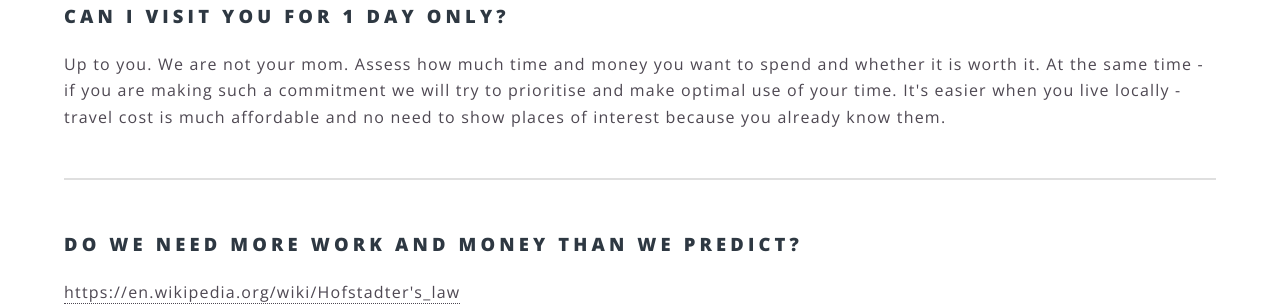
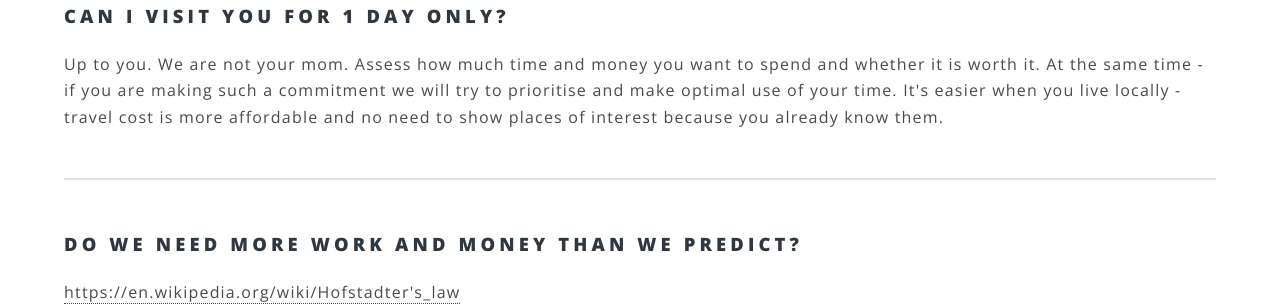
Before and after one commit to astralship/astralship.github.io, a Jekyll site: the page built from faq.html, in a window 1280 px wide and 1400 px high, scrolled down 2389 px. Shown: the part 150-456 px from the top of the window. Built offline with Jekyll 4.4.1, drawn with Linux system fonts in a browser that asks for light colours; comment, search, counter and statistics services are not loaded.

```diff
--- a/_sass/our-styles.scss
+++ b/_sass/our-styles.scss
@@ -1,3 +1,7 @@
+img {
+  max-width: 100% !important;
+}
+
 [data-slide] { // so that there is initial fade-in effect
 	display: none;
 }
--- a/faq.html
+++ b/faq.html
@@ -43,7 +43,7 @@ order: 999998
 	<hr />
 
 	<h3>Can I visit you for 1 day only?</h3>
-	<p>Up to you. We are not your mom. Assess how much time and money you want to spend and whether it is worth it. At the same time - if you are making such a commitment we will try to prioritise and make optimal use of your time. It's easier when you live locally - travel cost is much affordable and no need to show places of interest because you already know them.</p>
+	<p>Up to you. We are not your mom. Assess how much time and money you want to spend and whether it is worth it. At the same time - if you are making such a commitment we will try to prioritise and make optimal use of your time. It's easier when you live locally - travel cost is more affordable and no need to show places of interest because you already know them.</p>
 
 
 	<hr />
```
Also changed, not shown: resources.html (added, +30 -0 lines), media/vestry.jpg (added), media/vr1.jpg (added), media/vr2.jpg (added).
